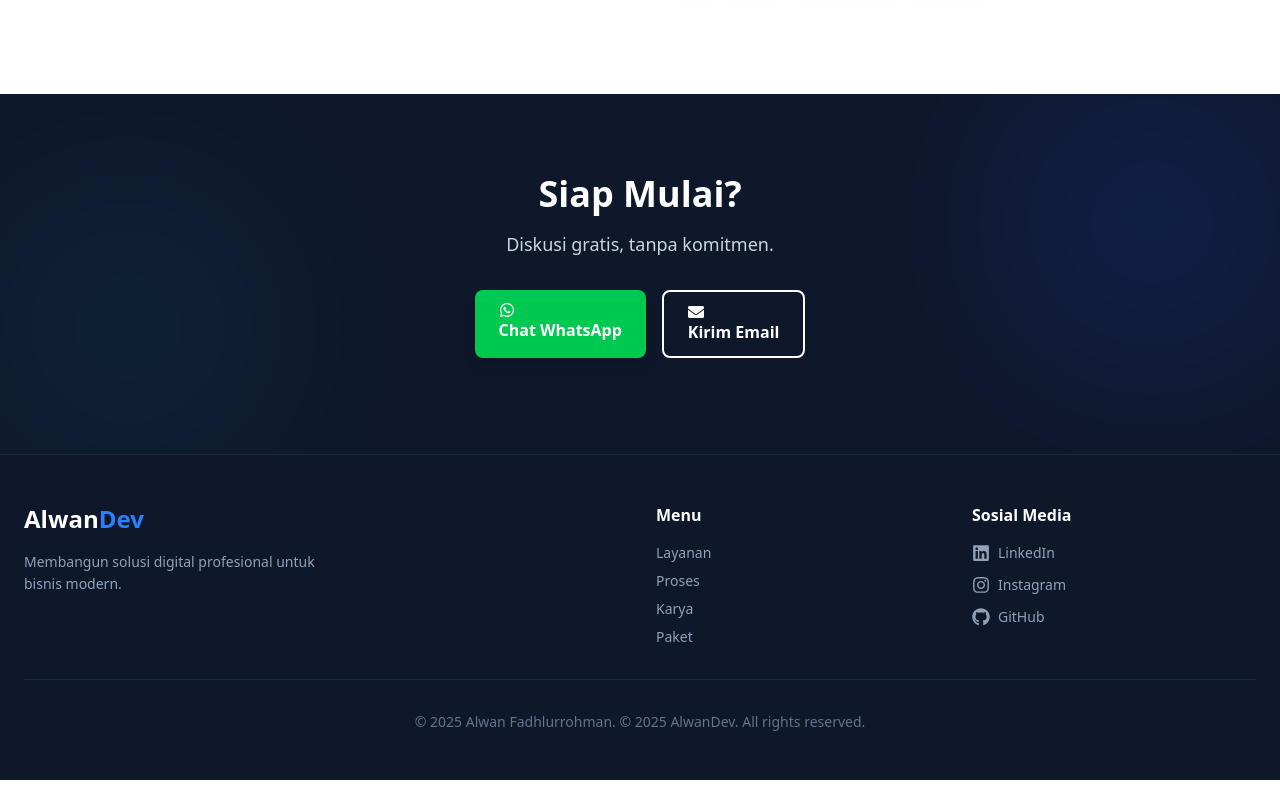
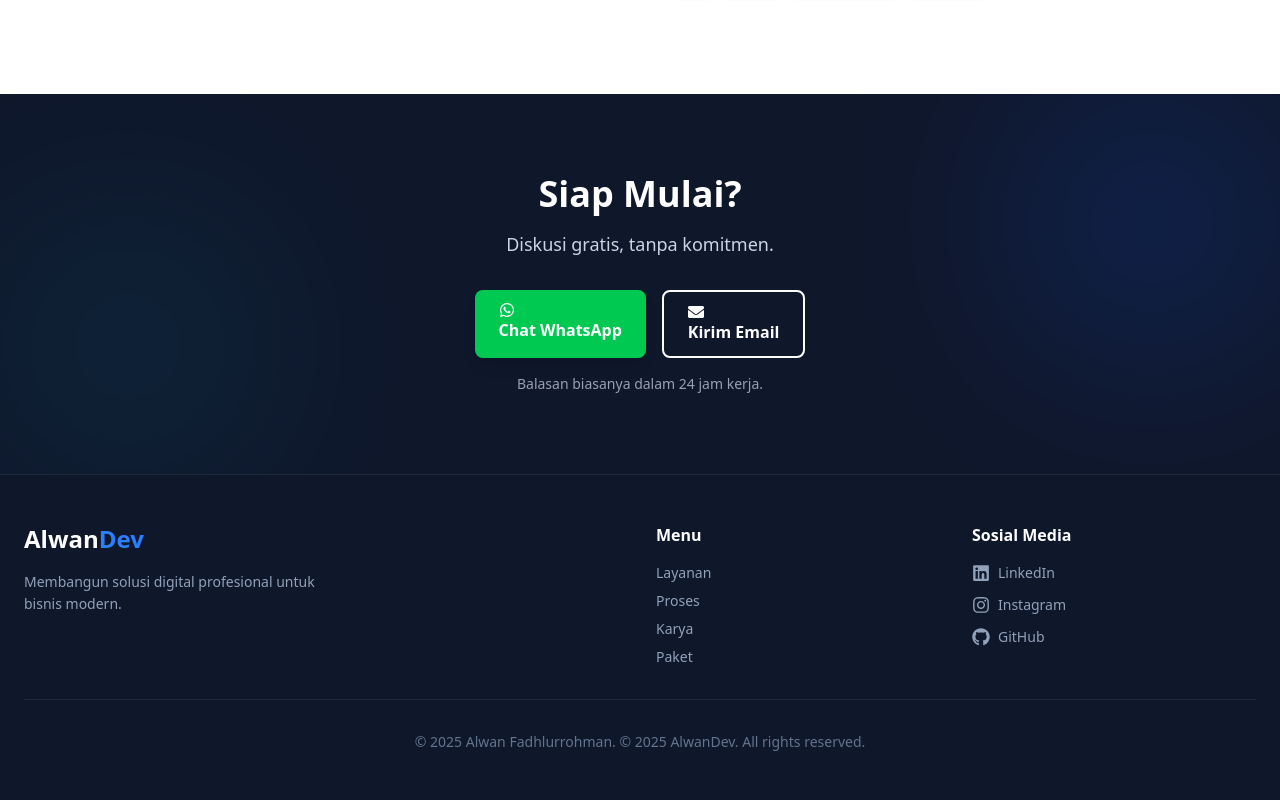
Before and after one commit to Wannzh/alwanfdh-website, a React (Vite) app: page / in a window 1280 px wide. Shown: the part 5673-6473 px from the top of the page. Built offline with nearby package versions, Linux system fonts and the light colour scheme.

Commit message:
Fix data ts

```diff
--- a/src/constants/translations.ts
+++ b/src/constants/translations.ts
@@ -122,7 +122,8 @@ export const translations = {
       title: "Siap Mulai?",
       desc: "Diskusi gratis, tanpa komitmen.",
       btn_wa: "Chat WhatsApp",
-      btn_email: "Kirim Email"
+      btn_email: "Kirim Email",
+      note: "Balasan biasanya dalam 24 jam kerja."
     },
     footer: {
       tagline: "Membangun solusi digital profesional untuk bisnis modern.",
@@ -255,7 +256,8 @@ export const translations = {
       title: "Ready to Start?",
       desc: "Free consultation, no commitment required.",
       btn_wa: "Chat on WhatsApp",
-      btn_email: "Send Email"
+      btn_email: "Send Email",
+      note: "Reply usually within 24 business hours."
     },
     footer: {
       tagline: "Professional digital solutions for modern businesses.",
--- a/src/context/LanguageContext.tsx
+++ b/src/context/LanguageContext.tsx
@@ -1,4 +1,4 @@
-import React, { createContext, useContext, useState, ReactNode } from 'react';
+import { createContext, useContext, useState, type ReactNode } from 'react';
 import { translations } from '../constants/translations';
 
 type Language = 'id' | 'en';
```
